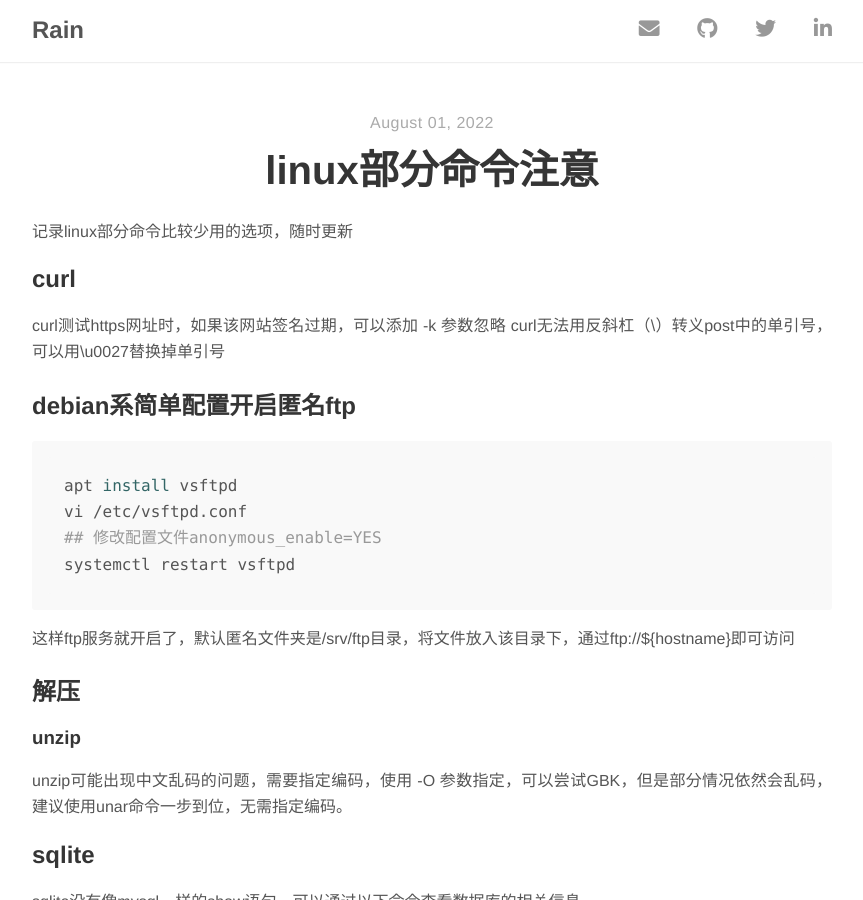
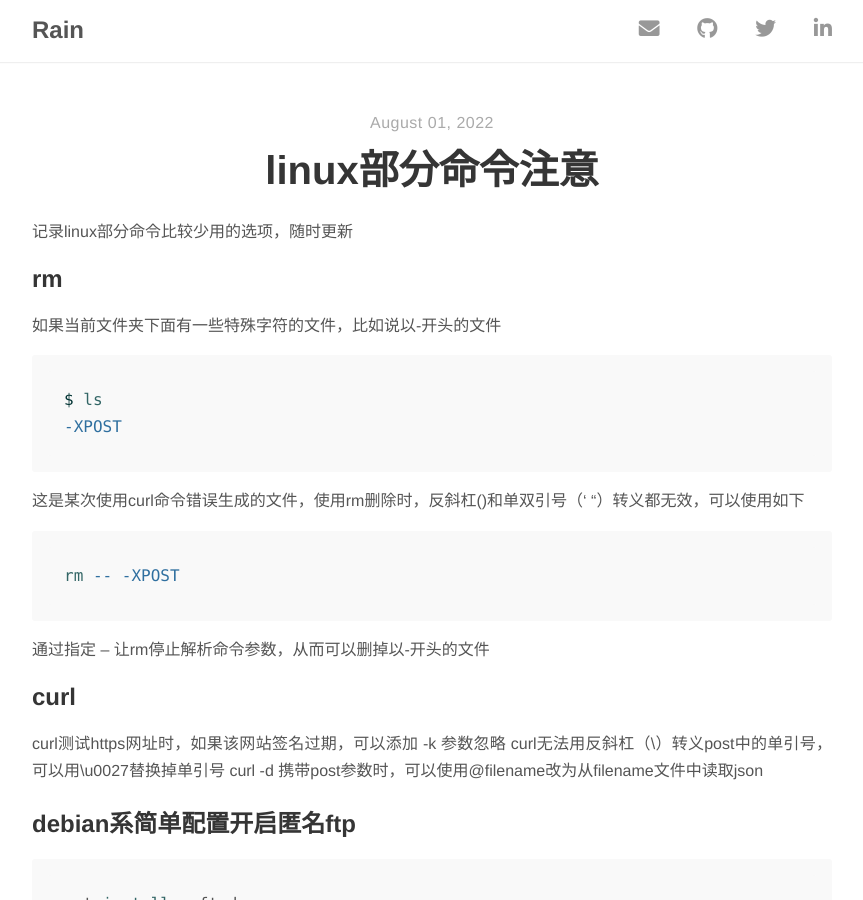
Before and after one commit to kanonsand/kanonsand, a Jekyll site: the page built from _posts/2022-8-01-linux部分命令.md, in a window 1280 px wide and 900 px high. Shown: the whole window, without its empty margins (208-1071 px from the left). Built offline with Jekyll 4.4.1, drawn with Linux system fonts in a browser that asks for light colours; nearby versions of some CDN libraries.

Commit message:
补充部分linux命令

````diff
--- a/_posts/2022-8-01-linux部分命令.md
+++ b/_posts/2022-8-01-linux部分命令.md
@@ -6,9 +6,22 @@ tags: ["linux", "arthas"]
 
 记录linux部分命令比较少用的选项，随时更新
 
+## rm
+如果当前文件夹下面有一些特殊字符的文件，比如说以-开头的文件
+```shell
+$ ls
+-XPOST
+```
+这是某次使用curl命令错误生成的文件，使用rm删除时，反斜杠(\)和单双引号（‘ “）转义都无效，可以使用如下
+```shell
+rm -- -XPOST
+```
+通过指定 -- 让rm停止解析命令参数，从而可以删掉以-开头的文件
+
 ## curl
 curl测试https网址时，如果该网站签名过期，可以添加 -k 参数忽略
 curl无法用反斜杠（\）转义post中的单引号，可以用\u0027替换掉单引号
+curl -d 携带post参数时，可以使用@filename改为从filename文件中读取json
 
 ## debian系简单配置开启匿名ftp
 ```shell
````
